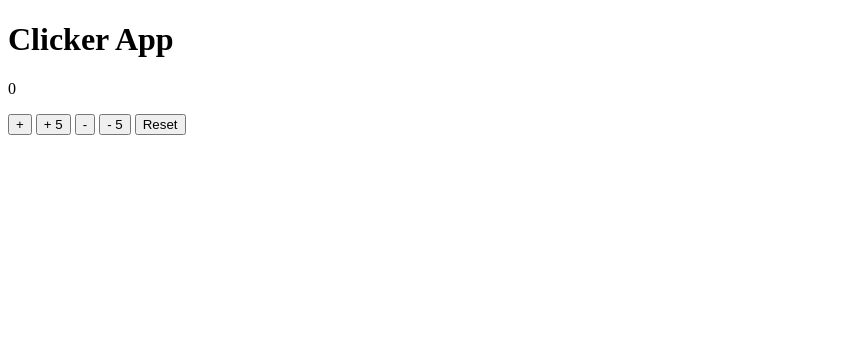
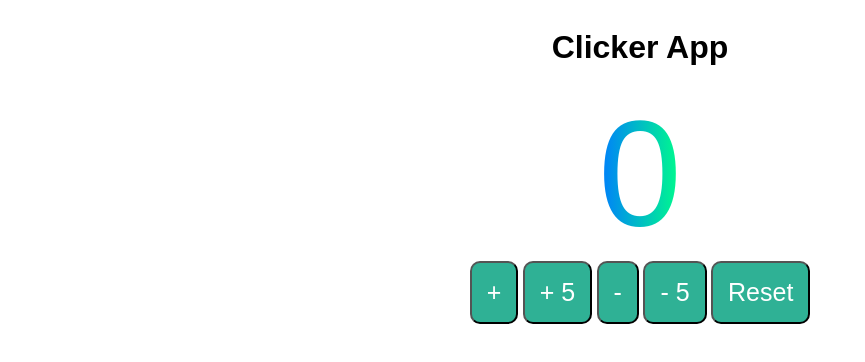
Before and after one commit to Edberaga/Clicker-App, a website: page index.html in a window 1280 px wide. Shown: the whole page, without its empty margins (0-865 px from the left). Drawn offline with Linux system fonts and the light colour scheme.

Commit message:
Stylish the elements

```diff
--- a/style.css
+++ b/style.css
@@ -2,3 +2,27 @@ html {
   height: 100%;
   width: 100%;
 }
+
+main {
+  display: flex;
+  flex-direction: column;
+  justify-content: center;
+  align-items: center;
+  font-family: Arial, Helvetica, sans-serif;
+}
+
+#count {
+  margin: 0;
+  font-size: 150px;
+  background-image: linear-gradient(90deg, #007bff, #00ff88);
+  background-clip: text;
+  color: transparent;
+}
+
+.button-list button {
+  padding: 15px;
+  font-size: 25px;
+  color: white;
+  background-color: #2FB195;
+  border-radius: 10px;
+}
```
